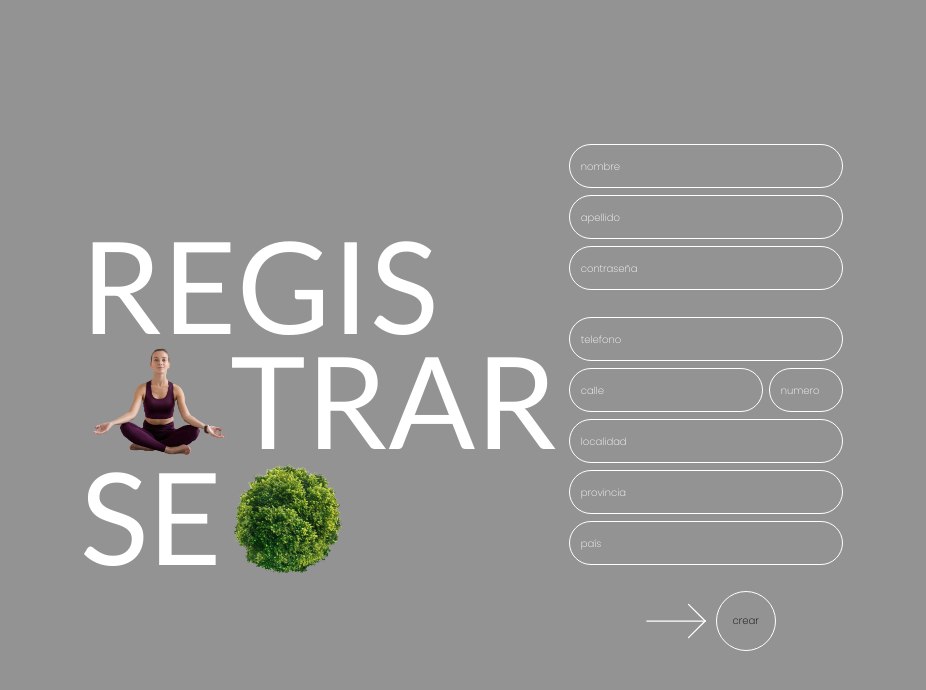
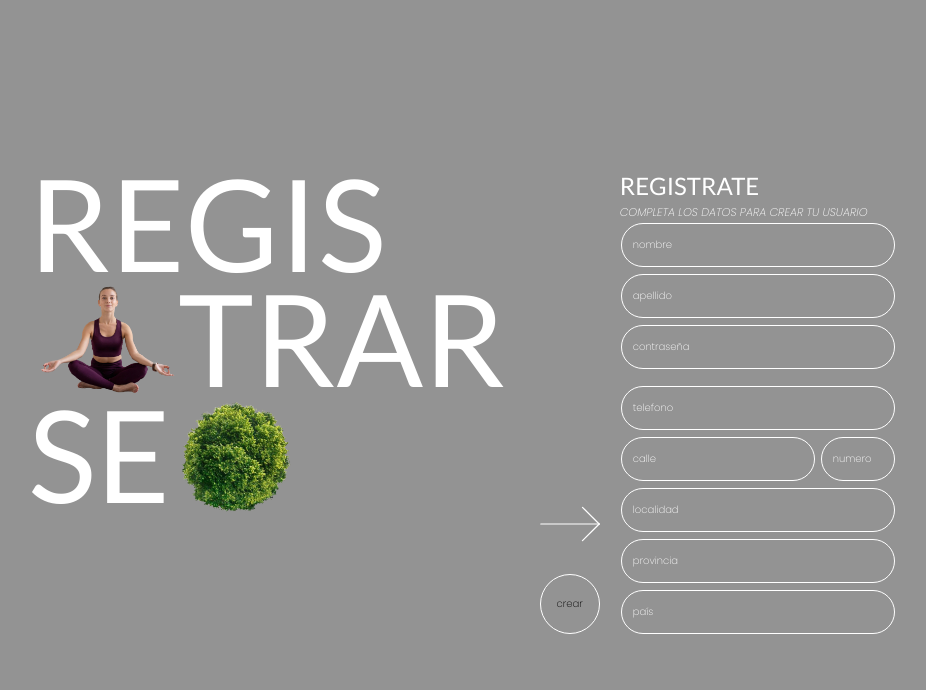
Before and after one commit to JONAAVILA/natural-harmony, a React (Vite) app: page /signin in a window 1280 px wide. Shown: the top 690 px of the page, without its empty margins (173-1099 px from the left). Built offline with nearby package versions, Linux system fonts and the light colour scheme.

Commit message:
sigin page created

```diff
--- a/src/components/button/buttonCircle/buttonCircle.css
+++ b/src/components/button/buttonCircle/buttonCircle.css
@@ -23,3 +23,6 @@
 .horizontal{
     flex-direction: row-reverse;
 }
+.vertical{
+    flex-direction: column;
+}
--- a/src/components/forms/signin/signin.form.css
+++ b/src/components/forms/signin/signin.form.css
@@ -1,3 +1,10 @@
+.create_form{
+    display: flex;
+    flex-direction: row-reverse;
+    align-items: flex-end;
+    width: 400px;
+    margin-bottom: 0;
+}
 .form_user_error{
     height: 5px;
     p{
@@ -7,17 +14,11 @@
         padding-left: 12px;
     }
 }
-.create_form{
-    display: flex;
-    flex-direction: column;
-    align-items: center;
-    margin-bottom: 0;
-}
 .create_box_form{
     display: flex;
     flex-direction: column;
     align-items: left;
-    padding: 20px 10px 0px 10px;
+    padding: 10px 10px 0px 10px;
 }
 .box_input_address{
     display: flex;
--- a/src/components/forms/signin/signin.form.jsx
+++ b/src/components/forms/signin/signin.form.jsx
@@ -45,7 +45,10 @@ const CreateUser = ()=>{
             onSubmit={formik.handleSubmit}
             className="create_form"
             >
+                <div>
                     <div className="create_box_form" >
+                        <h2>REGISTRATE</h2>
+                        <h3>COMPLETA LOS DATOS PARA CREAR TU USUARIO</h3>
                         <input
                             type="text"
                             id="name"
@@ -165,9 +168,15 @@ const CreateUser = ()=>{
                             {formik.touched.country && formik.errors.country && <p>{formik.errors.country}</p>}
                         </div>
                     </div>
-                <ButtonCircle type='submit'>
+                </div>
+                <div className='box_signin_button' >
+                    <ButtonCircle
+                        type='submit'
+                        flip={'vertical'}
+                    >
                         crear
                     </ButtonCircle>
+                </div>
             </form>
         </>
     )
--- a/src/view/signin/signin.css
+++ b/src/view/signin/signin.css
@@ -1,6 +1,6 @@
 .container_signin{
     display: flex;
-    align-items: center;
+    align-items: flex;
     justify-content: space-between;
 }
 .trar{
```
Lines whose indentation alone changed are shown as unchanged.
